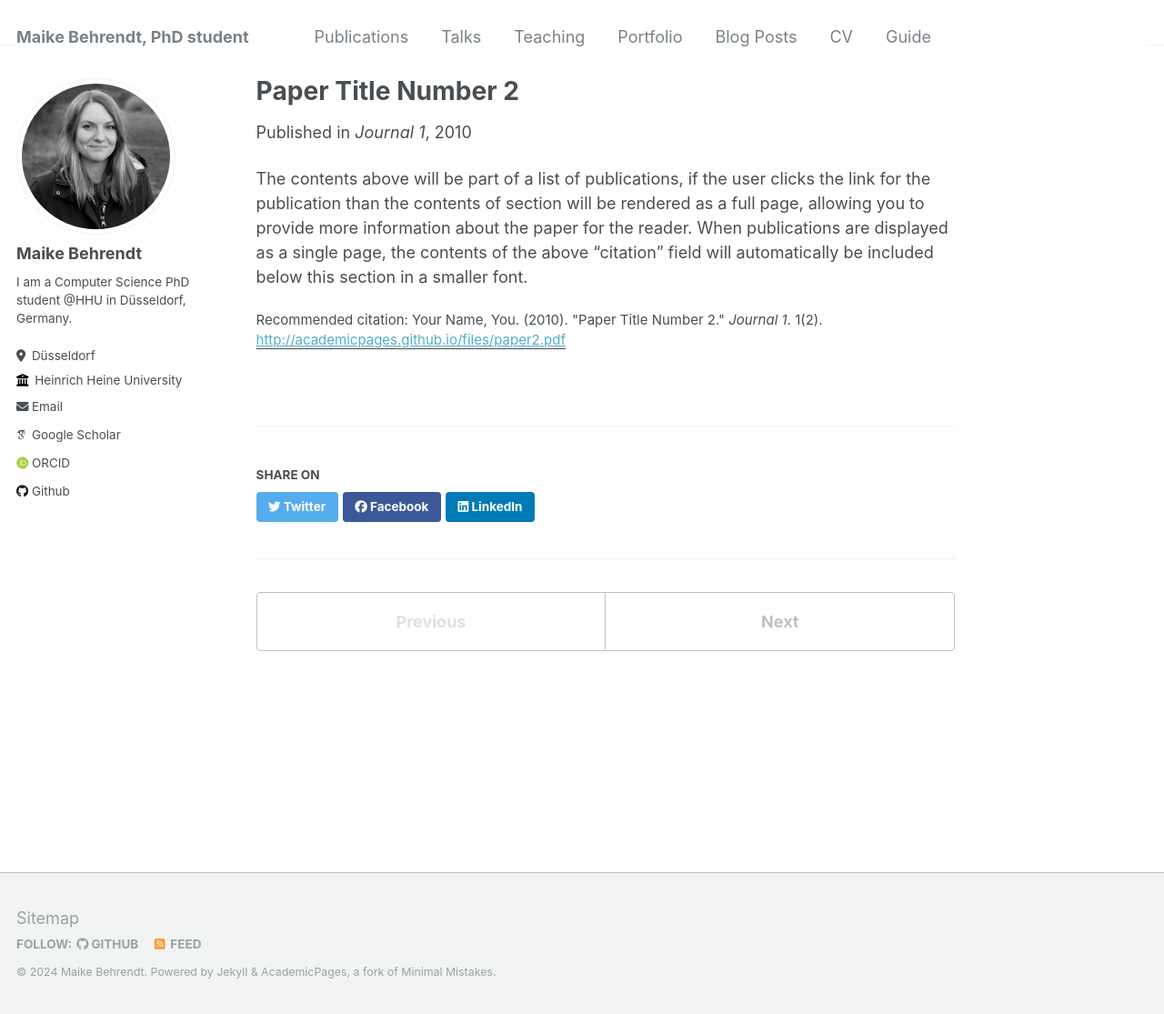
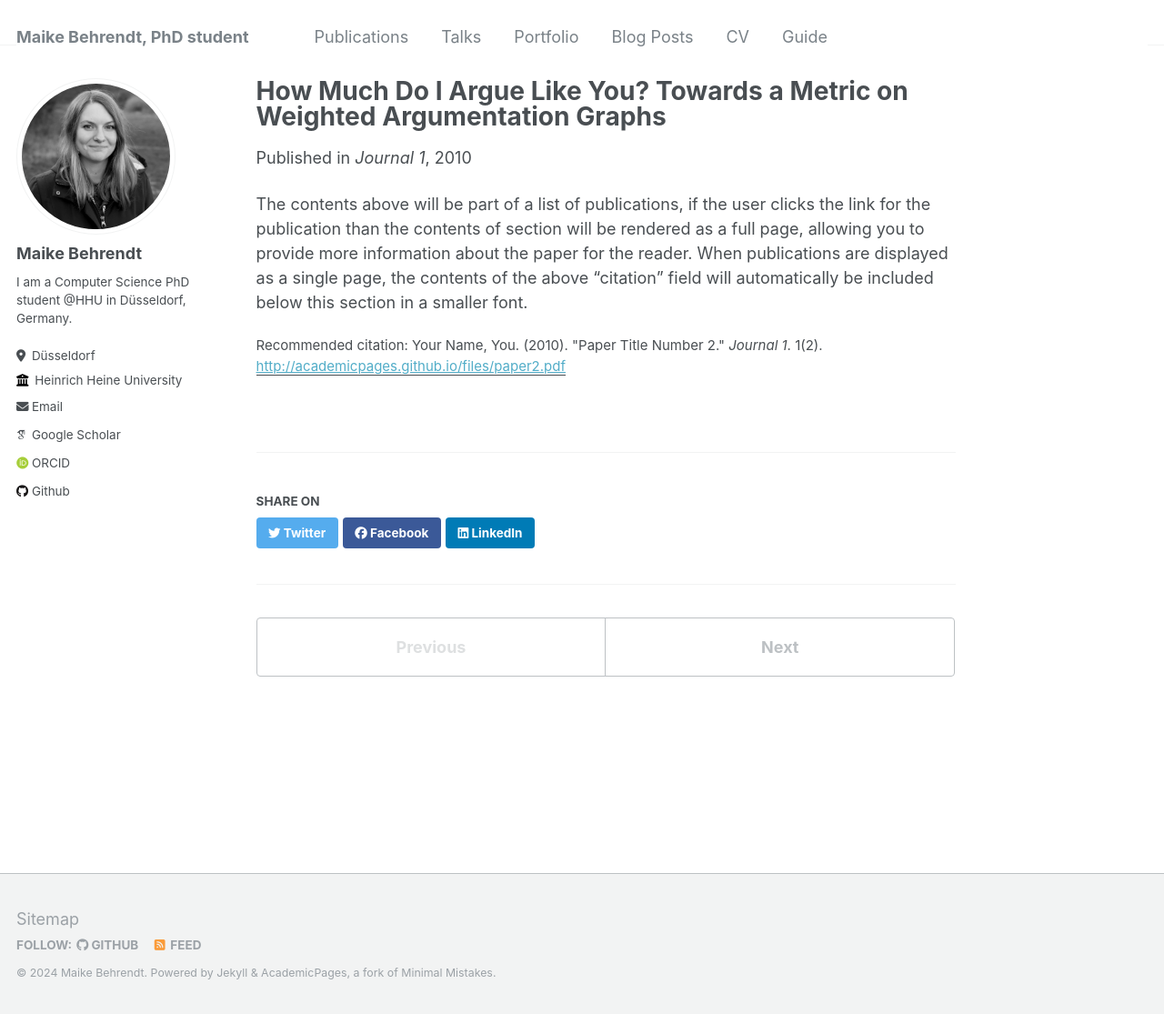
Before and after one commit to mabehrendt/mabehrendt.github.io, a Jekyll site: the page built from _publications/2021brenneis_howwillIargue.md, in a window 1280 px wide and 1115 px high. Shown: the whole window at 91% size. Built offline with Jekyll 4.4.1, drawn with Linux system fonts in a browser that asks for light colours; some web fonts are replaced.

Commit message:
added aqua paper

```diff
--- a/_data/navigation.yml
+++ b/_data/navigation.yml
@@ -5,9 +5,6 @@ main:
 
   - title: "Talks"
     url: /talks/
-
-  - title: "Teaching"
-    url: /teaching/
 
   - title: "Portfolio"
     url: /portfolio/
--- a/_publications/2010-10-01-paper-title-number-2.md
+++ /dev/null
@@ -1,12 +0,0 @@
----
-title: "Paper Title Number 2"
-collection: publications
-permalink: /publication/2010-10-01-paper-title-number-2
-excerpt: 'This paper is about the number 2. The number 3 is left for future work.'
-date: 2010-10-01
-venue: 'Journal 1'
-paperurl: 'http://academicpages.github.io/files/paper2.pdf'
-citation: 'Your Name, You. (2010). &quot;Paper Title Number 2.&quot; <i>Journal 1</i>. 1(2).'
----
-
-The contents above will be part of a list of publications, if the user clicks the link for the publication than the contents of section will be rendered as a full page, allowing you to provide more information about the paper for the reader. When publications are displayed as a single page, the contents of the above "citation" field will automatically be included below this section in a smaller font.
--- a/_publications/2015-10-01-paper-title-number-3.md
+++ b/_publications/2021brenneis_howwillIargue.md
@@ -1,12 +1,12 @@
 ---
-title: "Paper Title Number 3"
+title: "How Much Do I Argue Like You? Towards a Metric on Weighted Argumentation Graphs"
 collection: publications
-permalink: /publication/2015-10-01-paper-title-number-3
-excerpt: 'This paper is about the number 3. The number 4 is left for future work.'
-date: 2015-10-01
+permalink: /publication/2010-10-01-paper-title-number-2
+excerpt: 'This paper is about the number 2. The number 3 is left for future work.'
+date: 2010-10-01
 venue: 'Journal 1'
-paperurl: 'http://academicpages.github.io/files/paper3.pdf'
-citation: 'Your Name, You. (2015). &quot;Paper Title Number 3.&quot; <i>Journal 1</i>. 1(3).'
+paperurl: 'http://academicpages.github.io/files/paper2.pdf'
+citation: 'Your Name, You. (2010). &quot;Paper Title Number 2.&quot; <i>Journal 1</i>. 1(2).'
 ---
 
 The contents above will be part of a list of publications, if the user clicks the link for the publication than the contents of section will be rendered as a full page, allowing you to provide more information about the paper for the reader. When publications are displayed as a single page, the contents of the above "citation" field will automatically be included below this section in a smaller font.
```
Also changed, not shown: _publications/2024-02-17-paper-title-number-4.md (deleted, +0 -12 lines), _publications/2024_behrendt_aqua.md (added, +12 -0 lines), _publications/brenneis2021_howwillIargue.md (renamed from _publications/2009-10-01-paper-title-number-1.md, +1 -3 lines), 5 other files.
